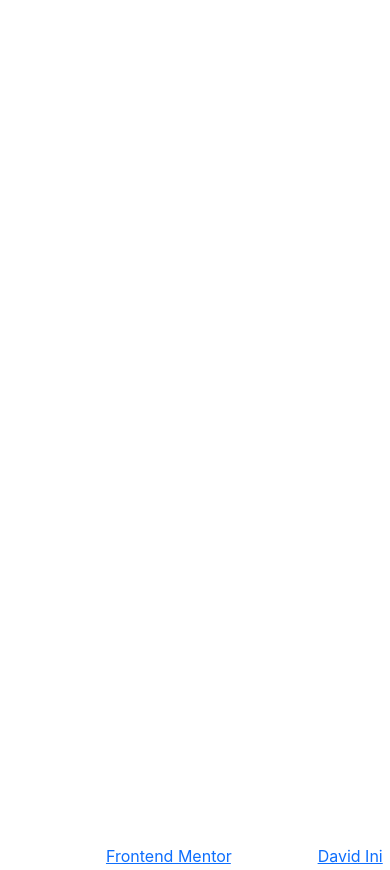
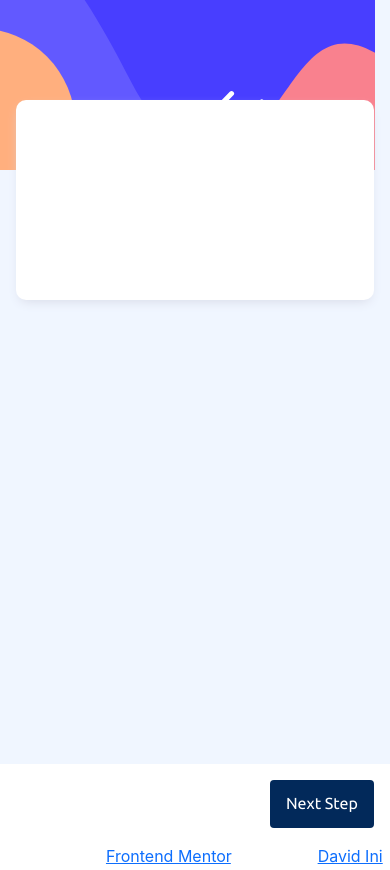
Before and after one commit to inioluwabello/multi-step-form, a Next.js app: page / in a window 390 px wide. Built offline with nearby package versions, Linux system fonts and the light colour scheme.

Commit message:
Next config

```diff
--- /dev/null
+++ b/components/desktop/DesktopView.js
@@ -0,0 +1,9 @@
+const DesktopView = () => {
+    return (
+        <main className="desktop">
+
+        </main>
+    )
+}
+
+export default DesktopView
--- a/components/heading.js
+++ b/components/heading.js
@@ -3,6 +3,8 @@ import Head from "next/head";
 export default function Heading({ title, favicon }) {
   return (
     <Head>
+      <meta charset="UTF-8" />
+      <meta name="viewport" content="width=device-width, initial-scale=1.0" />
       <link rel="icon" href={favicon ? favicon : "/favicon.ico"} />
       <meta name="description" content="" />
       <meta name="og:title" content="LinkedIn:Clone" />
--- a/components/layout.js
+++ b/components/layout.js
@@ -1,7 +1,7 @@
 const Layout = ({ children }) => {
   return (
     <>
-      <div className="content off-white">{children}</div>
+      <div className="content magnolia-bg">{children}</div>
       <div className="text-center" style={{ color: "#ffffff" }}>
           Challenge by{" "}
           <a
--- /dev/null
+++ b/components/mobile/MobileView.js
@@ -0,0 +1,16 @@
+const MobileView = () => {
+    return (
+        <main className="mobile">
+
+            <header className="header"></header>
+            <div className="p-3 mt--54">
+                <div className="main-content-mobile white-bg"></div>
+            </div>
+            <footer className="footer white-bg text-right">
+                <button className="pry marine-blue-bg white">Next Step</button>
+            </footer>
+        </main>
+    )
+}
+
+export default MobileView
--- /dev/null
+++ b/next.config.js
@@ -0,0 +1,10 @@
+/** @type {import('next').NextConfig} */
+
+const nextConfig = {
+    i18n: {
+      locales: ["en"],
+      defaultLocale: "en",
+    },
+  }
+
+module.exports = nextConfig
--- a/pages/index.js
+++ b/pages/index.js
@@ -1,15 +1,38 @@
 import Layout from "../components/layout";
 import Heading from "../components/heading";
+import { useEffect, useState } from "react";
+import MobileView from "../components/mobile/MobileView";
+import DesktopView from "../components/desktop/DesktopView";
 
 const Index = () => {
+  const [pageWidth, setPageWidth] = useState(770);
+
+  const handleWindowSizeChange = () => {
+    const width = window.innerWidth;
+    setPageWidth(width);
+  };
+
+  setTimeout(() => {
+    handleWindowSizeChange();
+  }, 500);
+
+  useEffect(() => {
+    window.addEventListener("resize", handleWindowSizeChange);
+
+    return () => {
+      window.removeEventListener("resize", handleWindowSizeChange);
+    };
+  }, []);
+
+  const isMobile = pageWidth <= 770;
+
   return (
     <>
       <Heading title={"Multi-step Form"} />
       <Layout>
         <div className="centered-content fontFaceUbuntuRegular">
-          <div className="content-wrapper">
-
-          </div>
+          {isMobile && <MobileView />}
+          {!isMobile && <DesktopView />}
         </div>
       </Layout>
     </>
--- a/styles/global.css
+++ b/styles/global.css
@@ -44,19 +44,88 @@ body {
   font-family: "Ubuntu-Bold" !important;
 }
 
-/* Mobile */
-@media only screen and (max-width: 700px) {
-  .centered-content {
-    width: 100% !important;
-    align-items: start !important;
-  }
-
-  .content-wrapper {
-    border-radius: 0 !important;
-    box-shadow: none !important;
-  }
+/* Colors */
+.white {
+  color: hsl(0, 0%, 100%);
 }
 
+.white-bg {
+  background-color: hsl(0, 0%, 100%);
+}
+
+.alabaster {
+  color: hsl(0, 0%, 100%);
+}
+
+.alabaster-bg {
+  background-color: hsl(231, 100%, 99%);
+}
+
+.magnolia {
+  color: hsl(217, 100%, 97%);
+}
+
+.magnolia-bg {
+  background-color: hsl(217, 100%, 97%);
+}
+
+.light-grey {
+  color: hsl(229, 24%, 87%);
+}
+
+.light-grey-bg {
+  background-color: hsl(229, 24%, 87%);
+}
+
+.cool-grey {
+  color: hsl(231, 11%, 63%);
+}
+
+.cool-grey-bg {
+  background-color: hsl(231, 11%, 63%);
+}
+
+.strawberry-red {
+  color: hsl(354, 84%, 57%);
+}
+
+.strawberry-red-bg {
+  background-color: hsl(354, 84%, 57%);
+}
+
+.light-blue {
+  color: hsl(206, 94%, 87%);
+}
+
+.light-blue-bg {
+  background-color: hsl(206, 94%, 87%);
+}
+
+.pastel-blue {
+  color: hsl(228, 100%, 84%);
+}
+
+.pastel-blue-bg {
+  background-color: hsl(228, 100%, 84%);
+}
+
+.purplish-blue {
+  color: hsl(243, 100%, 62%);
+}
+
+.purplish-blue-bg {
+  background-color: hsl(243, 100%, 62%);
+}
+
+.marine-blue {
+  color: hsl(213, 96%, 18%);
+}
+
+.marine-blue-bg {
+  background-color: hsl(213, 96%, 18%);
+}
+
+/* layout.js */
 .content {
   height: 100vh;
   width: 100%;
@@ -65,6 +134,7 @@ body {
   overflow: auto;
 }
 
+/* Index.js */
 .centered-content {
   width: 500px;
   min-height: 100%;
@@ -74,25 +144,73 @@ body {
   justify-content: center;
 }
 
-.content-wrapper {
+/* Mobile */
+@media only screen and (max-width: 700px) {
+  .centered-content {
+    width: 100% !important;
+    align-items: start !important;
+  }
+}
+
+.mobile {
+  width: 100%;
+  padding-bottom: 6rem;
+}
+
+.main-content-mobile {
   min-height: 200px;
   width: 100%;
-  border-radius: 20px;
-  box-shadow: 0 2px 3px 4px #ebf1ff;
+  border-radius: 10px;
+  box-shadow: 0px 5px 12px -4px hsl(229, 24%, 87%);
+}
+
+.header {
+  height: 170px;
+  background: url("/assets/images/bg-sidebar-mobile.svg");
+  background-repeat: no-repeat;
+}
+
+.footer {
+  position: fixed;
+  height: 5rem;
+  width: 100%;
+  padding: 1rem;
+  bottom: 0;
+}
+
+/* End Mobile */
+
+.mt--1 {
+  margin-top: -1rem;
+}
+
+.mt--2 {
+  margin-top: -2rem;
+}
+
+.mt--3 {
+  margin-top: -3rem;
+}
+.mt--54 {
+  margin-top: -5.4rem
 }
 
 .text-sm {
   font-size: .8rem;
 }
+
 .text-md {
   font-size: .9rem;
 }
+
 .text-lg {
   font-size: 1.5rem;
 }
+
 .text-xl {
   font-size: 3rem;
 }
+
 .bold {
   font-weight: bold;
 }
@@ -144,3 +262,9 @@ img {
 .absolute {
   position: absolute;
 }
+
+button.pry {
+  border: none;
+  border-radius: 4px;
+  padding: .7rem 1rem;
+}
```
Also changed, not shown: 2 other files (tests, documents, lock files or other folders).
